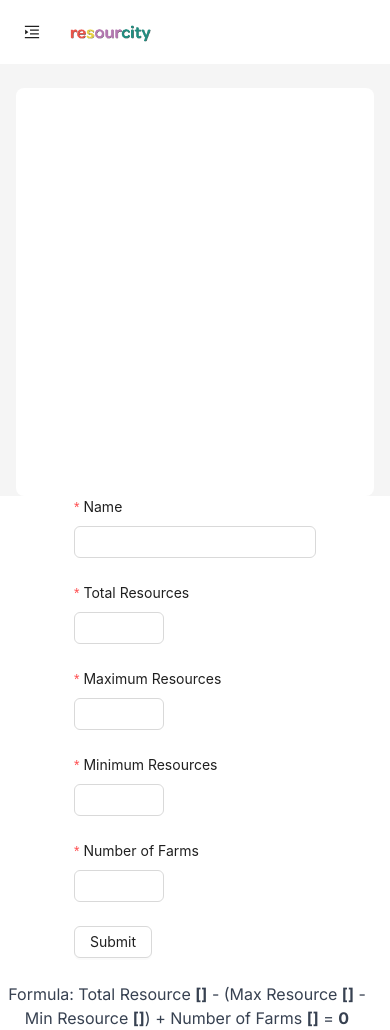
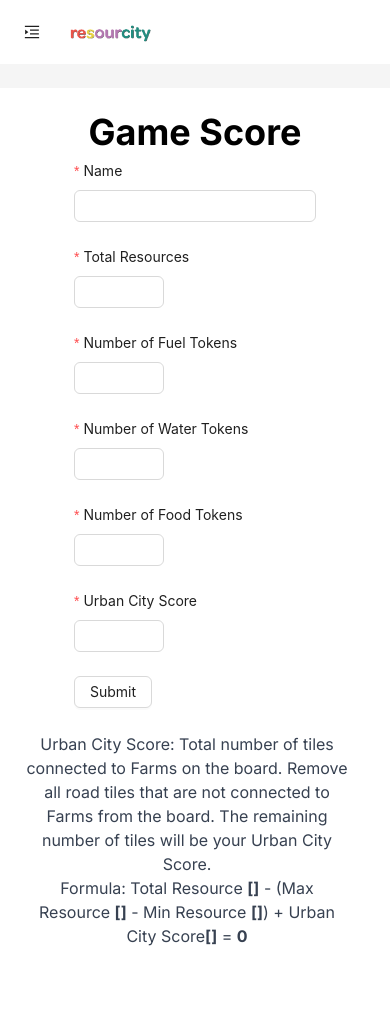
Before and after one commit to sihvn/Resourcity, a Next.js app: page /Resourcity/gamescore in a window 390 px wide. After the commit the page ends 948 px from the top, so only its background shows below. Built offline with nearby package versions, Linux system fonts and the light colour scheme.

Commit message:
fixed display issues just for phone layout

```diff
--- a/app/faq/page.js
+++ b/app/faq/page.js
@@ -6,7 +6,39 @@ import BaseTemplate from '../../components/baseTemplate';
 import Navbar from '../../components/navbar';
 
 export default function FAQ() {
+    const toggleAnswer = (index) => {
+        const answer = document.getElementById(`answer-${index}`);
+        answer.classList.toggle('hidden');
+    };
     return (
-        <Navbar />
+        <>
+            <Navbar />
+            <div className="container mx-auto mt-10 px-4">
+                <h1 className="text-4xl font-bold mb-8 text-center">Frequently Asked Questions</h1>
+
+                <div className="max-w-3xl mx-auto px-5">
+                    <div className="mb-4">
+                        <div className="border-b-2 border-gray-200 cursor-pointer" onClick={() => toggleAnswer(1)}>
+                            <h3 className="text-lg font-semibold py-4">Where can Water Catchments be placed?</h3>
+                            <div id="answer-1" className="p-4 hidden">
+                                <p> Water Catchments must be placed on/adjacent to Green Spaces.</p>
+                            </div>
+                        </div>
+                    </div>
+
+                    <div className="mb-4">
+                        <div className="border-b-2 border-gray-200 cursor-pointer" onClick={() => toggleAnswer(2)}>
+                            <h3 className="text-lg font-semibold py-4">How many water catchments can I place on 1 Green Spaces?</h3>
+                            <div id="answer-2" className="p-4 hidden">
+                                <p>Maximum 5.</p>
+                            </div>
+                        </div>
+                    </div>
+
+                    {/* Add more FAQ items as needed */}
+                </div>
+            </div>
+        </>
+
     );
 }
--- a/app/gamescore/page.js
+++ b/app/gamescore/page.js
@@ -60,6 +60,7 @@ export default function NewGame() {
     return (
         <>
             <Navbar />
+            <h1 className="text-center text-4xl font-bold mb-2 pt-6">Game Score </h1>
             <div className='flex justify-center'>
                 <Form form={form} layout="vertical" onFinish={onFinish} onValuesChange={calculateSum}>
                     <Form.Item name="name" label="Name" rules={[{ required: true, message: 'Please enter a name' }]}>
@@ -74,7 +75,7 @@ export default function NewGame() {
                     ]}>
                         <InputNumber />
                     </Form.Item>
-                    <Form.Item name="maximumResources" label="Maximum Resources" rules={[
+                    <Form.Item name="maximumResources" label="Number of Fuel Tokens" rules={[
                         {
                             pattern: new RegExp(/^[0-9]+$/),
                             required: true,
@@ -83,7 +84,7 @@ export default function NewGame() {
                     }>
                         <InputNumber />
                     </Form.Item>
-                    <Form.Item name="minimumResources" label="Minimum Resources" rules={[
+                    <Form.Item name="minimumResources" label="Number of Water Tokens " rules={[
                         {
                             pattern: new RegExp(/^[0-9]+$/),
                             required: true,
@@ -92,7 +93,16 @@ export default function NewGame() {
                     }>
                         <InputNumber />
                     </Form.Item>
-                    <Form.Item name="numberOfFarms" label="Number of Farms" rules={[
+                    <Form.Item name="minimumResources" label="Number of Food Tokens" rules={[
+                        {
+                            pattern: new RegExp(/^[0-9]+$/),
+                            required: true,
+                            message: 'Please enter a number above 0 for Total Resources'
+                        }]
+                    }>
+                        <InputNumber />
+                    </Form.Item>
+                    <Form.Item name="numberOfFarms" label="Urban City Score" rules={[
                         {
                             pattern: new RegExp(/^[0-9]+$/),
                             required: true,
@@ -107,8 +117,11 @@ export default function NewGame() {
                 </Form>
             </div>
 
-            <h2 className='flex justify-center'>
-                <span className='text-center pr-4 text-gray-700'>Formula: Total Resource <b>[{tr}]</b>  - (Max Resource <b>[{mxr}]</b> - Min Resource <b>[{mir}]</b>) + Number of Farms <b>[{nof}]</b> = <b>{newScore}</b></span>
+            <h2 className='flex justify-center px-6'>
+                <span className='text-center pr-4 text-gray-700'>Urban City Score: Total number of tiles connected to Farms on the board. Remove all road tiles that are not connected to Farms from the board. The remaining number of tiles will be your Urban City Score.</span>
+            </h2>
+            <h2 className='flex justify-center px-6'>
+                <span className='text-center pr-4 text-gray-700'>Formula: Total Resource <b>[{tr}]</b>  - (Max Resource <b>[{mxr}]</b> - Min Resource <b>[{mir}]</b>) + Urban City Score<b>[{nof}]</b> = <b>{newScore}</b></span>
             </h2>
         </>
 
--- a/components/baseTemplate.js
+++ b/components/baseTemplate.js
@@ -77,16 +77,14 @@ const BaseTemplate = ({ children }) => {
                 <Content
                     style={{
                         margin: '24px 16px 0',
-                        padding: 24,
-                        minHeight: 280,
+
                         background: colorBgContainer,
                         borderRadius: borderRadiusLG,
                     }}
                 >
                     <div
                         style={{
-                            padding: 24,
-                            minHeight: 360,
+
                             background: colorBgContainer,
                             borderRadius: borderRadiusLG,
                         }}
--- a/components/gamebackground.js
+++ b/components/gamebackground.js
@@ -3,11 +3,11 @@ import Link from 'next/link';
 
 const GameBackground = () => {
     return (
-        <div className="flex flex-col lg:flex-row justify-center items-center m-0">
-            <div className="flex justify-center items-center">
+        <div className="flex flex-col lg:flex-row">
+            <div className="flex justify-center items-center py-5">
                 <img src="/Resourcity/images/Backgroundimage.png" className="w-9/12 h-full " />
             </div>
-            <div className="text-left p-4">
+            <div className="text-left py-5 px-16">
                 <h1 className="text-4xl font-bold mb-4">The city needs your help! </h1>
                 <p className="text-lg">As climate issues and overconsumption worsen around the world, countries have started to keep resources to themselves. Supplies into the city are drastically reduced, which is a major problem for the city that relies heavily on imports to meet daily needs.</p>
                 <br></br>
@@ -22,7 +22,6 @@ const GameBackground = () => {
                 <p className="text-lg">To win, your team must survive 4 Crisis situations. </p>
                 <p className="text-lg">You lose if your team runs out of any Resource type at any point during the game. </p>
                 <br></br>
-                <Link href="/rules" className="text-red hover:text-gray-500 cursor-pointer">Learn More..</Link>
             </div>
         </div>
     )
--- a/components/menuBar.js
+++ b/components/menuBar.js
@@ -5,10 +5,11 @@ const { Header, Content, Footer, Sider } = Layout;
 
 const MenuBar = () => {
     return (
+        <div>
             <nav className="bg-white fixed w-full z-20 top-0 start-0 border-b border-gray-200 mb-64">
-            <div className="max-w-screen-xl flex flex-wrap items-center justify-between mx-auto p-4">
-                <a className="flex items-center space-x-3 rtl:space-x-reverse">
-                    <img src="/Resourcity/images/logo.png" className="h-8" />
+                <div className="max-w-screen-xl flex flex-wrap items-center justify-between mx-auto ">
+                    <a className="items-center rtl:space-x-reverse">
+                        <img src="/Resourcity/images/logo.png" className="h-24" />
                     </a>
                     <ul className="flex flex-col p-4 md:p-0 mt-4 rounded-lg md:space-x-8 md:flex-row md:mt-0" id="navbar-sticky">
                         <Link href="/" className="hover:text-gray-500 cursor-pointer">Home</Link>
@@ -20,6 +21,8 @@ const MenuBar = () => {
                     </ul>
                 </div>
             </nav>
+            <div className="h-32"></div>
+        </div>
 
 
     )
```
Also changed, not shown: components/gamesetup.js (+15 -14 lines). Lines whose indentation alone changed are shown as unchanged.
